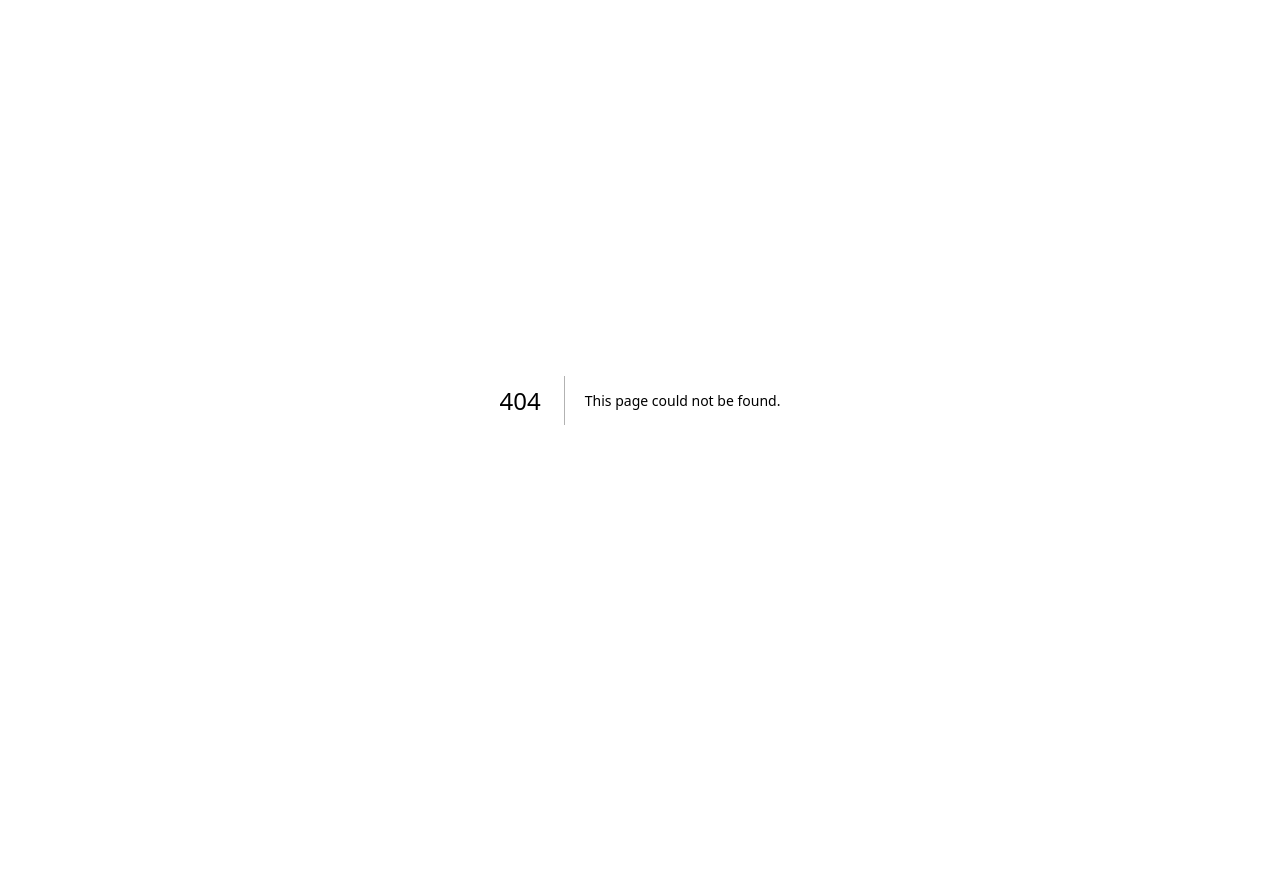
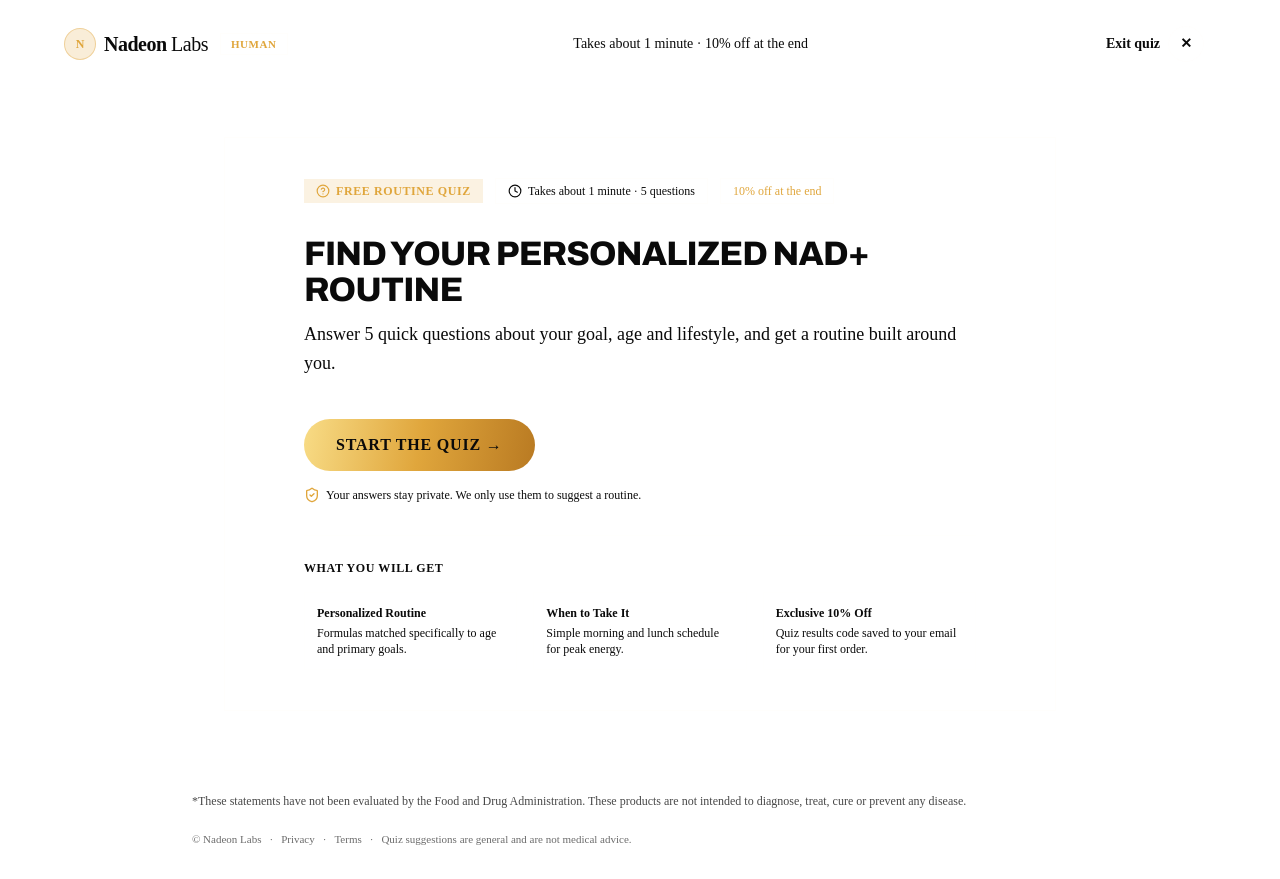
Before and after one commit to robsonrodrigues01/nadeon-web, a Next.js app: page /human/quiz in a window 1280 px wide. Before the commit this address had no page. Before the commit the page ends 800 px from the top, so only its background shows below. Built offline with nearby package versions, Linux system fonts and the light colour scheme; no server answers.

Commit message:
feat(human-quiz): rota /human/quiz com componentes e fluxo semantico (W2-23)

```diff
--- /dev/null
+++ b/app/(human)/human/quiz/_components/human-quiz-client.tsx
@@ -0,0 +1,47 @@
+"use client";
+
+import React from "react";
+import { useRouter } from "next/navigation";
+import type { QuizDefinition } from "@/lib/quiz";
+import type { Product, Kit } from "@/lib/contracts/catalog";
+import { QuizWizard } from "@/components/commerce/quiz";
+import { QuizHeader } from "./quiz-header";
+import { QuizFooter } from "./quiz-footer";
+
+export interface HumanQuizClientProps {
+  quiz: QuizDefinition;
+  productsMap?: Record<string, Product>;
+  kitsMap?: Record<string, Kit>;
+  locale?: string;
+}
+
+export function HumanQuizClient({
+  quiz,
+  productsMap = {},
+  kitsMap = {},
+  locale = "en-US",
+}: HumanQuizClientProps) {
+  const router = useRouter();
+
+  const handleExit = () => {
+    router.push("/human");
+  };
+
+  return (
+    <div className="min-h-screen flex flex-col bg-bg text-fg">
+      <QuizHeader exitHref="/human" />
+
+      <main className="flex-1 max-w-4xl w-full mx-auto px-4 sm:px-8 py-6 sm:py-12">
+        <QuizWizard
+          initialQuiz={quiz}
+          productsMap={productsMap}
+          kitsMap={kitsMap}
+          locale={locale}
+          onExit={handleExit}
+        />
+      </main>
+
+      <QuizFooter />
+    </div>
+  );
+}
--- /dev/null
+++ b/app/(human)/human/quiz/_components/quiz-footer.tsx
@@ -0,0 +1,38 @@
+import React from "react";
+import Link from "next/link";
+
+export function QuizFooter() {
+  return (
+    <footer
+      className="bg-bg-elevated border-t border-border/30 px-5 sm:px-16 py-8 text-xs text-fg-muted space-y-3"
+      role="contentinfo"
+    >
+      <div className="max-w-4xl mx-auto space-y-3">
+        <p className="leading-relaxed opacity-75">
+          *These statements have not been evaluated by the Food and Drug
+          Administration. These products are not intended to diagnose, treat,
+          cure or prevent any disease.
+        </p>
+        <div className="flex flex-wrap items-center gap-2 pt-2 border-t border-border/20 text-[11px] opacity-60">
+          <span>&copy; Nadeon Labs</span>
+          <span aria-hidden="true">&middot;</span>
+          <Link
+            href="/legal/privacy"
+            className="hover:text-fg hover:underline focus-visible:outline-none focus-visible:ring-1 focus-visible:ring-accent rounded-sm"
+          >
+            Privacy
+          </Link>
+          <span aria-hidden="true">&middot;</span>
+          <Link
+            href="/legal/terms"
+            className="hover:text-fg hover:underline focus-visible:outline-none focus-visible:ring-1 focus-visible:ring-accent rounded-sm"
+          >
+            Terms
+          </Link>
+          <span aria-hidden="true">&middot;</span>
+          <span>Quiz suggestions are general and are not medical advice.</span>
+        </div>
+      </div>
+    </footer>
+  );
+}
--- /dev/null
+++ b/app/(human)/human/quiz/_components/quiz-header.tsx
@@ -0,0 +1,73 @@
+"use client";
+
+import React from "react";
+import Link from "next/link";
+
+export interface QuizHeaderProps {
+  statusText?: string;
+  exitHref?: string;
+}
+
+export function QuizHeader({
+  statusText = "Takes about 1 minute · 10% off at the end",
+  exitHref = "/human",
+}: QuizHeaderProps) {
+  return (
+    <header
+      className="border-b border-border/40 px-5 sm:px-16 py-4 sm:py-5 flex items-center justify-between text-fg bg-bg-elevated/95 backdrop-blur-sm sticky top-0 z-30"
+      role="banner"
+    >
+      {/* Brand logo & Line pill */}
+      <div className="flex items-center gap-3">
+        <Link
+          href={exitHref}
+          className="flex items-center gap-2.5 focus-visible:outline-none focus-visible:ring-2 focus-visible:ring-accent rounded-field py-1"
+          aria-label="Nadeon Human Home"
+        >
+          <div className="flex items-center gap-2">
+            <span
+              className="w-7 h-7 sm:w-8 sm:h-8 rounded-full flex items-center justify-center font-bold text-xs border border-accent/40 bg-accent/20 text-accent shrink-0"
+              aria-hidden="true"
+            >
+              N
+            </span>
+            <span className="font-extrabold text-lg sm:text-xl tracking-tight text-fg">
+              Nadeon <span className="font-normal text-fg-muted">Labs</span>
+            </span>
+          </div>
+        </Link>
+        <span
+          className="rounded-pill px-2.5 py-0.5 text-[11px] font-bold tracking-wider bg-bg text-accent border border-border inline-flex items-center"
+          aria-label="Line: Human"
+        >
+          HUMAN
+        </span>
+      </div>
+
+      {/* Middle status helper text (desktop) */}
+      <div
+        className="hidden md:block text-xs sm:text-sm text-fg-muted font-medium"
+        aria-live="polite"
+      >
+        {statusText}
+      </div>
+
+      {/* Exit link */}
+      <div>
+        <Link
+          href={exitHref}
+          className="inline-flex items-center gap-2 text-sm font-bold text-fg hover:text-accent focus-visible:outline-none focus-visible:ring-2 focus-visible:ring-accent rounded-pill px-2 sm:px-3 py-1.5 transition-colors cursor-pointer"
+          aria-label="Exit quiz"
+        >
+          <span className="hidden sm:inline">Exit quiz</span>
+          <span
+            className="w-8 h-8 sm:w-9 sm:h-9 rounded-full border border-border/80 flex items-center justify-center text-sm font-semibold hover:border-accent"
+            aria-hidden="true"
+          >
+            ✕
+          </span>
+        </Link>
+      </div>
+    </header>
+  );
+}
--- /dev/null
+++ b/app/(human)/human/quiz/page.tsx
@@ -0,0 +1,57 @@
+import React from "react";
+import { notFound } from "next/navigation";
+import type { Metadata } from "next";
+import { buildMetadata, buildBreadcrumbJsonLd, JsonLd } from "@/lib/seo";
+import { getQuiz } from "@/lib/quiz";
+import { catalogProvider } from "@/lib/providers";
+import type { Product, Kit } from "@/lib/contracts/catalog";
+import { HumanQuizClient } from "./_components/human-quiz-client";
+
+export const metadata: Metadata = buildMetadata({
+  title: "Human NAD+ Routine Quiz | Nadeon Labs",
+  description:
+    "Take our 60-second quiz to find your personalized cellular longevity and NAD+ routine.",
+  pathname: "/human/quiz",
+});
+
+export default async function HumanQuizPage() {
+  const quiz = getQuiz("human");
+  if (!quiz) {
+    notFound();
+  }
+
+  const [products, kits] = await Promise.all([
+    catalogProvider.getProducts({ line: "human" }),
+    catalogProvider.getKits("human"),
+  ]);
+
+  const productsMap: Record<string, Product> = {};
+  for (const product of products) {
+    productsMap[product.slug] = product;
+  }
+
+  const kitsMap: Record<string, Kit> = {};
+  for (const kit of kits) {
+    kitsMap[kit.slug] = kit;
+  }
+
+  const breadcrumbsJsonLd = buildBreadcrumbJsonLd([
+    { name: "Home", url: "/" },
+    { name: "Human", url: "/human" },
+    { name: "Quiz", url: "/human/quiz" },
+  ]);
+
+  return (
+    <>
+      <JsonLd
+        data={breadcrumbsJsonLd as unknown as Record<string, unknown>}
+        id="human-quiz-breadcrumbs"
+      />
+      <HumanQuizClient
+        quiz={quiz}
+        productsMap={productsMap}
+        kitsMap={kitsMap}
+      />
+    </>
+  );
+}
```
Also changed, not shown: 1 other file (tests, documents, lock files or other folders).
